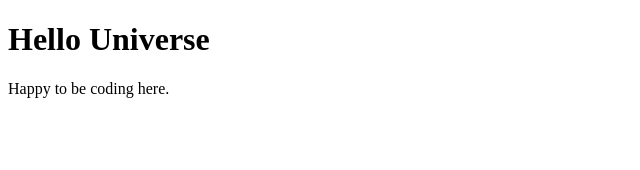
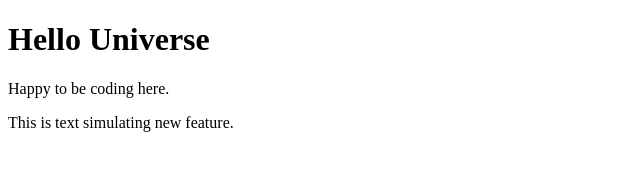
Before and after one commit to ewieland5656-alt/test-project, a plain HTML site: page index.html in a window 1280 px wide. Shown: the whole page, without its empty margins (0-640 px from the left). Drawn offline with Linux system fonts and the light colour scheme.

Commit message:
feat:simulate new feature

```diff
--- a/index.html
+++ b/index.html
@@ -8,5 +8,8 @@
 <body>
  <h1>Hello Universe</h1>
  <p>Happy to be coding here. </p>
+ <div>
+  This is text simulating new feature.
+ </div>
 </body>
 </html>
```
